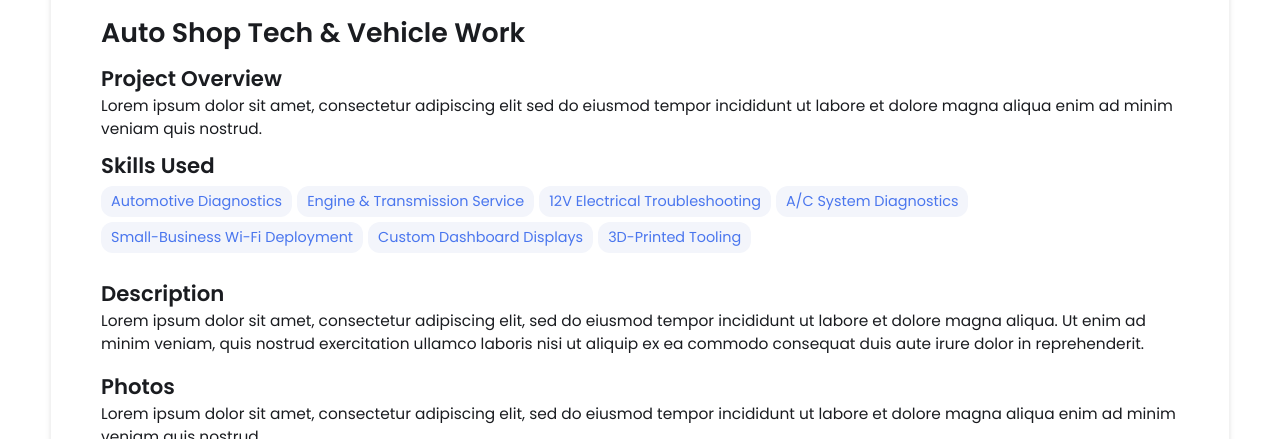
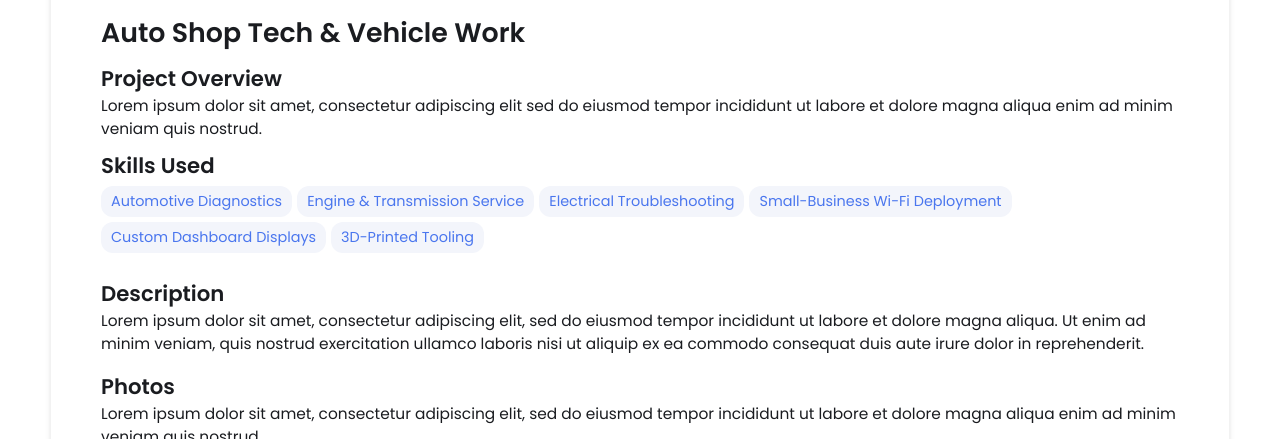
Before and after one commit to OmegaDraquex/OmegaDraquex.github.io, a Jekyll site: the page built from _projects/shop-and-auto/index.md, in a window 1280 px wide and 900 px high, scrolled down 425 px, cut to the strip 69-508 px from the top of the window. Built offline with Jekyll 4.4.1, drawn with Linux system fonts in a browser that asks for light colours.

Commit message:
Consolidate electrical troubleshooting skills

```diff
--- a/_projects/shop-and-auto/index.md
+++ b/_projects/shop-and-auto/index.md
@@ -7,8 +7,7 @@ order: 6
 skills:
   - Automotive Diagnostics
   - Engine & Transmission Service
-  - 12V Electrical Troubleshooting
-  - A/C System Diagnostics
+  - Electrical Troubleshooting
   - Small-Business Wi-Fi Deployment
   - Custom Dashboard Displays
   - 3D-Printed Tooling
```
